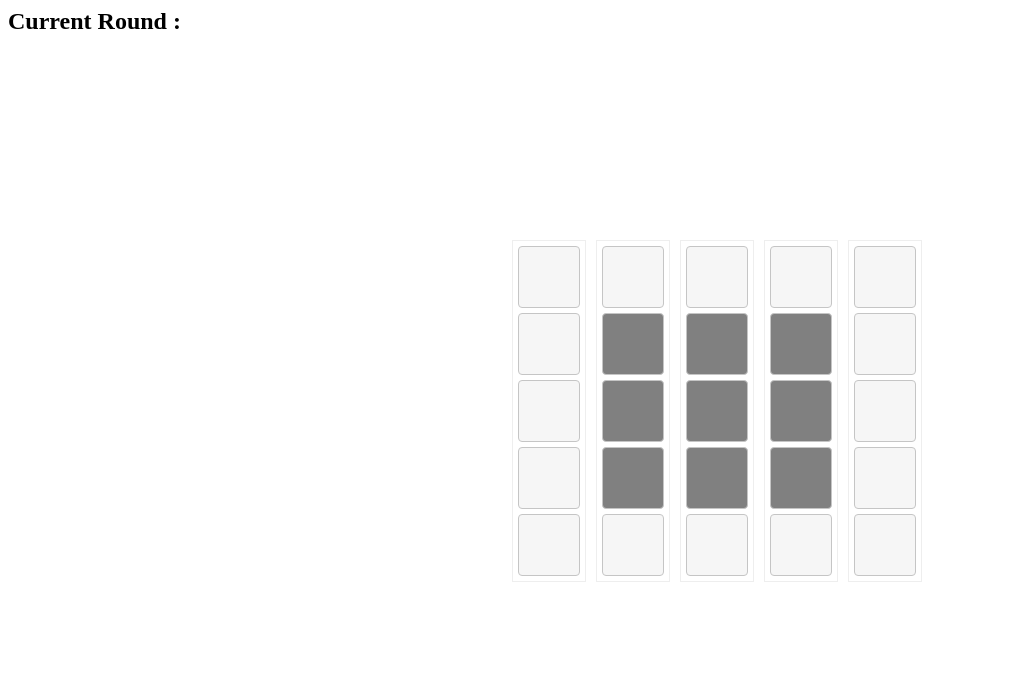
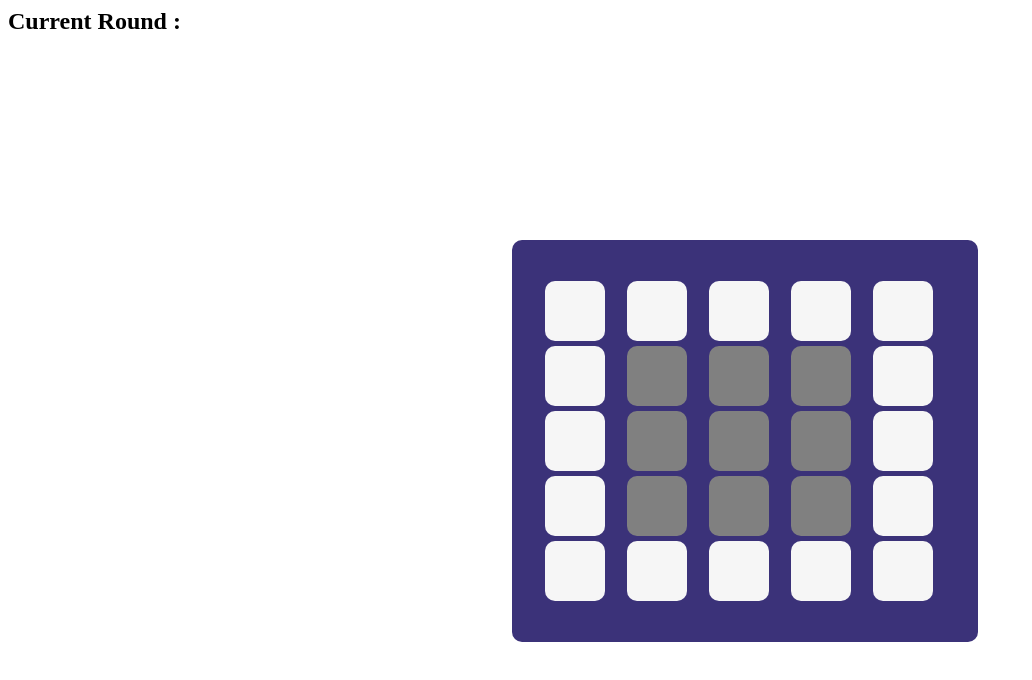
Before and after one commit to ucuncuatabek/Quixo-Game, a plain HTML site: page Quickso.html in a window 1280 px wide. Shown: the whole page, without its empty margins (0-1032 px from the left). Drawn offline with Linux system fonts and the light colour scheme.

Commit message:
Arayüz tatlılaştırmacıkları

```diff
--- a/Quickso.html
+++ b/Quickso.html
@@ -7,7 +7,6 @@
 
     <style>
       .connectedSortable {
-        border: 1px solid #eee;
         width: 72px;
         min-height: 20px;
         list-style-type: none;
@@ -18,7 +17,7 @@
       }
      .connectedSortable li {
         line-height: 40px;
-        border-radius:4px;
+        border-radius:10px;
         margin: 0 5px 5px 5px;
         padding: 5px;
         font-size: 50px;
@@ -27,6 +26,8 @@
         text-align: center;
         user-select: none;
         cursor:pointer;
+        border:none;
+
       }
       .ui-sortable-placeholder {
         width: 45px;
@@ -44,12 +45,15 @@
         position:fixed;
         top:30%;
         left:40%;
+        background:#3b3279;
+        border-radius:10px;
+        padding: 36px 28px;
       }
       [data-sign = "-1"]{
         background:#007bff;
       }
       [data-sign = "1"]{
-        background:#dc3545;
+        background:#FF143B;
       }
       [data-sign] {
         color: white;
```
